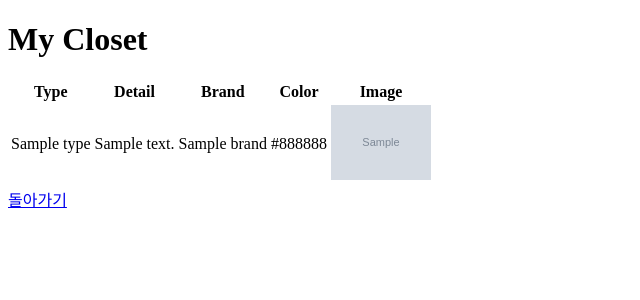
After one commit to whqtker/CyberCloset, a Flask app: page /show in a window 1280 px wide. The commit adds this page. Shown: the top 300 px of the page, without its empty margins (0-640 px from the left). Run offline with Flask 3, Linux system fonts and the light colour scheme; grey boxes marked "Sample" are stand-in pictures; a database or web service that is not in the repository returns one stand-in record (values such as "Sample title").

Commit message:
db 조회 구현

```diff
--- /dev/null
+++ b/TODO.txt
@@ -0,0 +1,3 @@
+브랜드 목록이 있는 파일에서 읽어오도록 수정
+DB 읽어오기(나만의 옷장)
+원하는 브랜드가 없는 경우 추가하는 기능
--- a/app.py
+++ b/app.py
@@ -21,6 +21,15 @@ def get_brands():
 @app.route('/insert')
 def insert():
     return render_template('insert.html')
+
+@app.route('/show')
+def show():
+    # MongoDB에서 데이터 조회
+    data = list(collection.find())
+
+    # 조회한 데이터를 템플릿에 전달
+    return render_template('show.html', data=data)
+
 
 @app.route('/save_data', methods=['POST'])
 def save_data():
--- a/templates/main.html
+++ b/templates/main.html
@@ -9,5 +9,8 @@
     <a href="{{ url_for('insert') }}">
         <button>등록하기</button>
     </a>
+    <a href="{{ url_for('show') }}">
+        <button>조회하기</button>
+    </a>
 </body>
 </html>
--- /dev/null
+++ b/templates/show.html
@@ -0,0 +1,39 @@
+<!DOCTYPE html>
+<html>
+<head>
+    <title>Data Display</title>
+</head>
+<body>
+    <h1>My Closet</h1>
+    <table>
+        <thead>
+            <tr>
+                <th>Type</th>
+                <th>Detail</th>
+                <th>Brand</th>
+                <th>Color</th>
+                <th>Image</th>
+            </tr>
+        </thead>
+        <tbody>
+            {% for item in data %}
+            <tr>
+                <td>{{ item.type }}</td>
+                <td>{{ item.detail }}</td>
+                <td>{{ item.brand }}</td>
+                <td>{{ item.color }}</td>
+                <td>
+                    {% if item.image %}
+                    <img src="{{ url_for('static', filename=item.image) }}" alt="{{ item.image }}" width="100">
+                    {% else %}
+                    No image
+                    {% endif %}
+                </td>
+            </tr>
+            {% endfor %}
+        </tbody>
+    </table>
+
+    <a href="/" class="btn btn-secondary">돌아가기</a>
+</body>
+</html>
```
Also changed, not shown: static/default.jpg (added).
